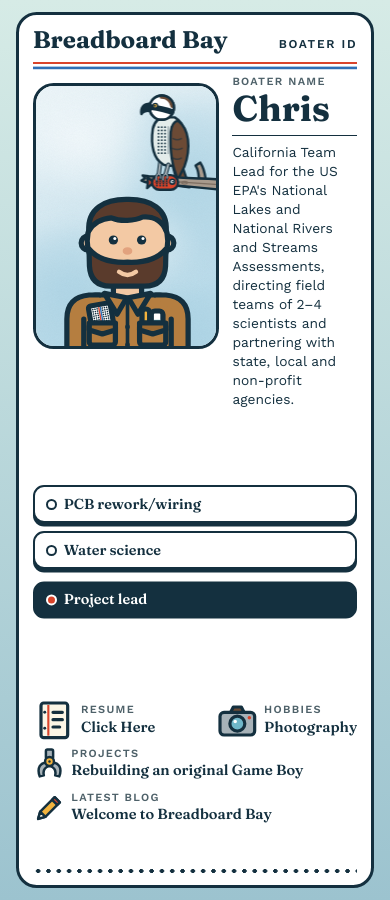
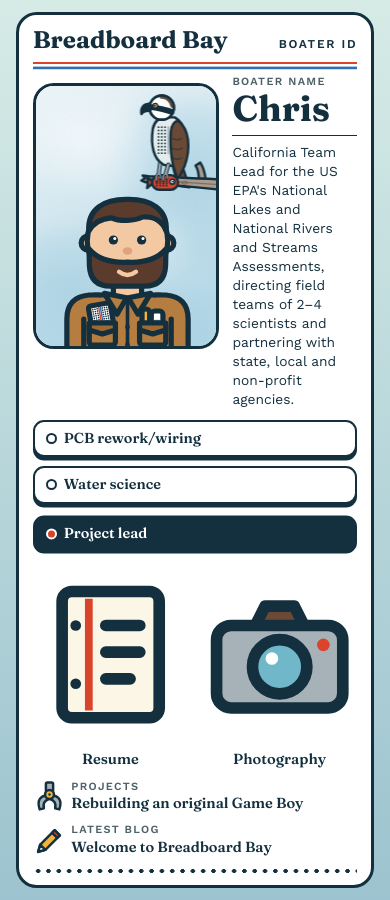
Before and after one commit to RobotCrabLab/Homepage, a Jekyll site: the page built from index.html, in a window 390 px wide. Built offline with Jekyll 4.4.1, drawn with Linux system fonts in a browser that asks for light colours.

Commit message:
Make Resume and Photography big icon links on phones
The skill buttons move up under the photo and summary. The icons are the links, with
one short label each, and "Click Here" and "Hobbies" stay on computers only.

Co-Authored-By: Claude Opus 5.5 <noreply@anthropic.com>
Claude-Session: https://claude.ai/code/session_016BwnKwMceey9joAJi8jCUY

```diff
--- a/assets/css/style.css
+++ b/assets/css/style.css
@@ -1090,12 +1090,16 @@ img { max-width: 100%; height: auto; }
   .portrait {
     --card-w: min(100vw - 2 * var(--gutter), (100svh - 1.5rem) / 2.02); --u: calc(var(--card-w) / 26); --photo: calc(var(--u) * 13.5);
     aspect-ratio: auto; min-height: calc(100svh - 1.5rem); column-gap: calc(var(--u) * 1); padding: calc(var(--u) * 0.8) calc(var(--u) * 1) calc(var(--u) * 0.7);
-    /* Spare height goes into the gaps around the buttons, so the card still fills the screen */
-    grid-template-rows: auto auto auto auto minmax(0, 1fr) auto minmax(0, 1fr) auto auto auto minmax(0, 0.5fr) auto;
-    grid-template-areas: "head head" "photo label" "photo name" "photo summary" ". ." "nav nav" ". ." "l1 l2" "l3 l3" "l4 l4" ". ." "rail rail";
+    /* The buttons sit right under the top section; the links take all the spare height */
+    grid-template-rows: auto auto auto auto auto minmax(0, 1fr) auto;
+    grid-template-areas: "head head" "photo label" "photo name" "photo summary" "nav nav" "links links" "rail rail";
   }
   .dive-info { display: contents; }
-  .dive-fields { grid-area: l1-start / l1-start / l4-end / l2-end; grid-template-columns: auto auto; justify-content: space-between; gap: 0 calc(var(--u) * 1); margin: 0; }
+  .dive-fields { grid-template-columns: 1fr 1fr; grid-template-rows: minmax(0, 1fr) auto auto; justify-content: stretch; gap: 0 calc(var(--u) * 1); margin: calc(var(--u) * 0.7) 0 0; min-height: 0; }
+  /* Resume and Photography are big icons, each half the card's width where the height allows */
+  .dive-fields > div:has(.link-icon-big) { display: flex; flex-direction: column; align-items: center; padding-left: 0; min-height: 0; margin-top: 0; text-align: center; }
+  .dive-fields > div:has(.link-icon-big) dt { flex: 1 1 0; min-height: 0; width: 100%; display: flex; flex-direction: column; align-items: center; }
+  .dive-fields .link-icon-big { position: static; flex: 1 1 0; min-height: 0; width: 100%; height: auto; margin: 0; }
   .dive-fields dd { font-size: calc(var(--u) * 1.0625); }
   .dive-fields > div:nth-child(n+3) { grid-column: 1 / -1; }
   .dive-label { grid-area: label; }
@@ -1106,7 +1110,6 @@ img { max-width: 100%; height: auto; }
   .scene-button { font-size: calc(var(--u) * 1.05); padding: calc(var(--u) * 0.6) calc(var(--u) * 0.8); gap: calc(var(--u) * 0.5); }
   .scene-button::after { content: none; }
   .dive-fields > div { min-width: 0; margin-top: calc(var(--u) * 0.7); }
-  .dive-fields > div:nth-child(-n+2) { margin-top: calc(var(--u) * 1.6); }
   .dive-rail { margin-top: calc(var(--u) * 0.7); }
   /* The photo is about as tall as the summary text beside it */
   .portrait .portrait-card { aspect-ratio: auto; height: calc(var(--u) * 19.3); align-self: start; }
@@ -1133,7 +1136,6 @@ img { max-width: 100%; height: auto; }
   .scene-nav { margin-top: calc(var(--u) * 0.5); gap: calc(var(--u) * 0.45); }
   .scene-button { font-size: calc(var(--u) * 0.98); padding-block: calc(var(--u) * 0.32); }
   .dive-fields > div { margin-top: calc(var(--u) * 0.4); }
-  .dive-fields > div:nth-child(-n+2) { margin-top: calc(var(--u) * 1); }
   .dive-rail { margin-top: calc(var(--u) * 0.4); }
 }
 
@@ -1195,3 +1197,17 @@ img { max-width: 100%; height: auto; }
 @media screen and (max-width: 40rem) {
   .sheet-body::after { margin-right: -0.9rem; }
 }
+/* Phones, upright or sideways: the Resume and Photography icons are the links, with one
+   short label each ("Click Here" and "Hobbies" stay on computers only) */
+@media screen and (max-width: 40rem), screen and (max-height: 500px) {
+  .dive-fields > div:nth-child(1) dt, .dive-fields > div:nth-child(2) dd {
+    font-family: var(--display); font-weight: 600; font-size: calc(var(--u) * 1.0625); line-height: 1.35;
+    letter-spacing: normal; text-transform: none; color: var(--card-ink);
+  }
+  .dive-fields > div:nth-child(1) dd { font-size: 0; line-height: 0; }
+  .dive-fields > div:nth-child(2) dt { font-size: 0; line-height: 0; }
+}
+/* Sideways phones: the short labels sit centered beside their icons */
+@media screen and (min-width: 40.01rem) and (max-height: 500px) {
+  .dive-fields > div:nth-child(-n+2) { display: flex; align-items: center; min-height: var(--icon); }
+}
--- a/index.html
+++ b/index.html
@@ -52,7 +52,7 @@ body_class: home
       </div>
     </div>
     <dl class="dive-fields">
-      <div><dt><svg class="link-icon link-icon-big" viewBox="0 0 32 32" aria-hidden="true" focusable="false"><rect x="6" y="3" width="20" height="26" rx="2" fill="#FBF6E6" stroke="#14303F" stroke-width="2.4" stroke-linejoin="round" stroke-linecap="round"/><path d="M11.5 4.5 V27.5" stroke="#D9442B" stroke-width="1.6"/><circle cx="8.8" cy="10" r="1.1" fill="#14303F"/><circle cx="8.8" cy="22" r="1.1" fill="#14303F"/><path d="M15 10 H22 M15 15.5 H22 M15 21 H20" stroke="#14303F" stroke-width="2.4" stroke-linejoin="round" stroke-linecap="round" stroke-width="2"/></svg>Resume</dt><dd><a href="{{ '/resume/' | relative_url }}">Click Here</a></dd></div>
+      <div><dt><svg class="link-icon link-icon-big" viewBox="0 0 32 32" aria-hidden="true" focusable="false"><rect x="6" y="3" width="20" height="26" rx="2" fill="#FBF6E6" stroke="#14303F" stroke-width="2.4" stroke-linejoin="round" stroke-linecap="round"/><path d="M11.5 4.5 V27.5" stroke="#D9442B" stroke-width="1.6"/><circle cx="8.8" cy="10" r="1.1" fill="#14303F"/><circle cx="8.8" cy="22" r="1.1" fill="#14303F"/><path d="M15 10 H22 M15 15.5 H22 M15 21 H20" stroke="#14303F" stroke-width="2.4" stroke-linejoin="round" stroke-linecap="round" stroke-width="2"/></svg>Resume</dt><dd><a href="{{ '/resume/' | relative_url }}" aria-label="Resume">Click Here</a></dd></div>
       <div><dt><svg class="link-icon link-icon-big" viewBox="0 0 32 32" aria-hidden="true" focusable="false"><path d="M11 10 L13 6 H19 L21 10" fill="#6B4A35" stroke="#14303F" stroke-width="2.4" stroke-linejoin="round" stroke-linecap="round"/><rect x="3" y="10" width="26" height="17" rx="3" fill="#A7B2B8" stroke="#14303F" stroke-width="2.4" stroke-linejoin="round" stroke-linecap="round"/><circle cx="16" cy="18.5" r="5.6" fill="#6FB7C9" stroke="#14303F" stroke-width="2.4" stroke-linejoin="round" stroke-linecap="round"/><circle cx="14.4" cy="16.8" r="1.3" fill="#FFFFFF"/><circle cx="25" cy="14" r="1.3" fill="#D9442B"/></svg>Hobbies</dt><dd><a href="{{ '/photography/' | relative_url }}">Photography</a></dd></div>
       {% assign top_project = site.projects | sort: "order" | first %}{% if top_project %}<div><dt><svg class="link-icon" viewBox="0 0 32 32" aria-hidden="true" focusable="false"><rect x="12.5" y="2.5" width="7" height="9" rx="1.5" fill="#A7B2B8" stroke="#14303F" stroke-width="2.4" stroke-linejoin="round" stroke-linecap="round"/><path d="M14 15 C7 15 3.5 20 6.5 28.5 L10.5 27.5 C9.5 23 10.5 20 15.5 18.5 Z" fill="#A7B2B8" stroke="#14303F" stroke-width="2.4" stroke-linejoin="round" stroke-linecap="round"/><path d="M18 15 C25 15 28.5 20 25.5 28.5 L21.5 27.5 C22.5 23 21.5 20 16.5 18.5 Z" fill="#A7B2B8" stroke="#14303F" stroke-width="2.4" stroke-linejoin="round" stroke-linecap="round"/><circle cx="16" cy="14" r="4.3" fill="#F2B33D" stroke="#14303F" stroke-width="2.4" stroke-linejoin="round" stroke-linecap="round"/><circle cx="16" cy="14" r="1.2" fill="#14303F"/></svg>Projects</dt><dd><a href="{{ top_project.url | relative_url }}">{{ top_project.title }}</a></dd></div>{% endif %}
       {% assign latest = site.posts | first %}{% if latest %}<div><dt><svg class="link-icon" viewBox="0 0 32 32" aria-hidden="true" focusable="false"><path d="M5 27 L7 20 L21 6 L26 11 L12 25 Z" fill="#F2B33D" stroke="#14303F" stroke-width="2.4" stroke-linejoin="round" stroke-linecap="round"/><path d="M18.5 8.5 L21 6 L26 11 L23.5 13.5 Z" fill="#D9442B" stroke="#14303F" stroke-width="2.4" stroke-linejoin="round" stroke-linecap="round"/><path d="M5 27 L7 20 L12 25 Z" fill="#FBF6E6" stroke="#14303F" stroke-width="2.4" stroke-linejoin="round" stroke-linecap="round"/><path d="M5.2 26.8 L6 24 L8 26 Z" fill="#14303F"/></svg>Latest blog</dt><dd><a href="{{ latest.url | relative_url }}">{{ latest.title }}</a></dd></div>{% endif %}
```
Also changed, not shown: CLAUDE.md (+2 -1 lines).
